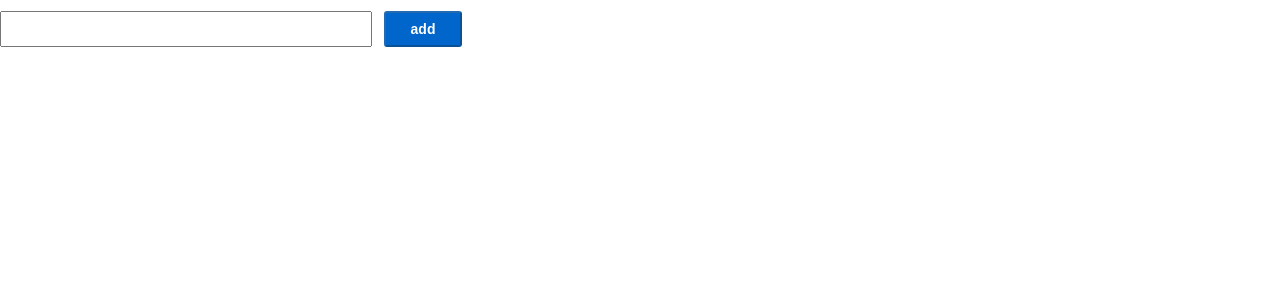
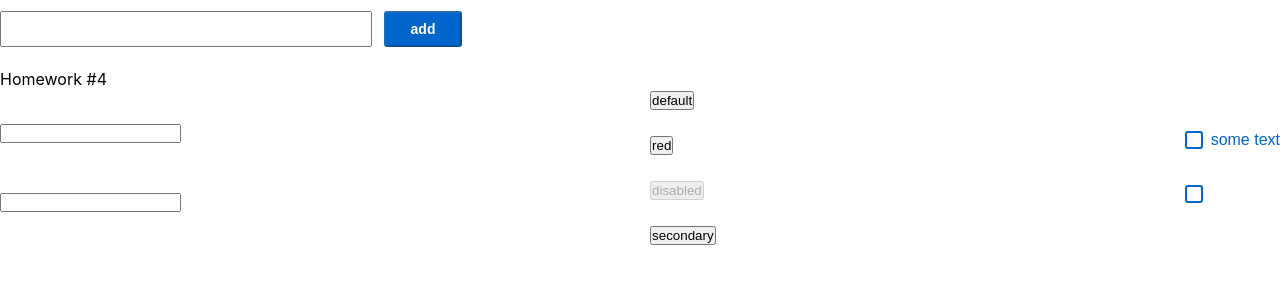
Before and after one commit to cros6y6raga/home-work, a React (Create React App) app: page / in a window 1280 px wide. Shown: the part 276-560 px from the top of the page. Built offline with nearby package versions, Linux system fonts and the light colour scheme.

Commit message:
hw4-start

```diff
--- a/src/s1-main/App.tsx
+++ b/src/s1-main/App.tsx
@@ -3,6 +3,7 @@
 import HW1 from '../s2-homeworks/hw01/HW1'
 import HW2 from "../s2-homeworks/hw02/HW2";
 import HW3 from "../s2-homeworks/hw03/HW3";
+import HW4 from "../s2-homeworks/hw04/HW4";
 
 function App() {
     return (
@@ -11,7 +12,7 @@
             {/*раскомментировать по ходу выполнения*/}
             <HW2/>
             <HW3/>
-            {/*<HW4/>*/}
+            <HW4/>
 
             {/*при выполнении дз 5 и более - закомментировать здесь дз 1-4, так как они есть внутри дз 5*/}
             {/*<HW5/>*/}
```
